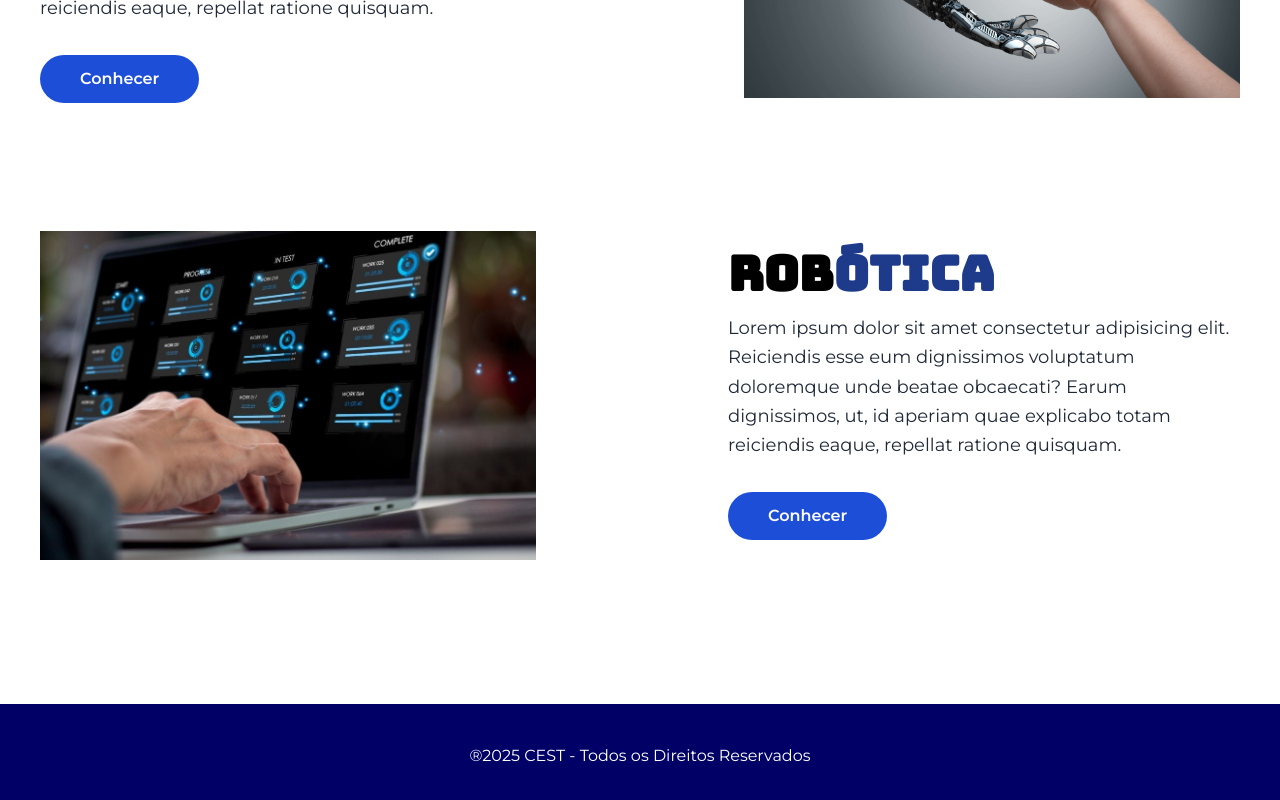
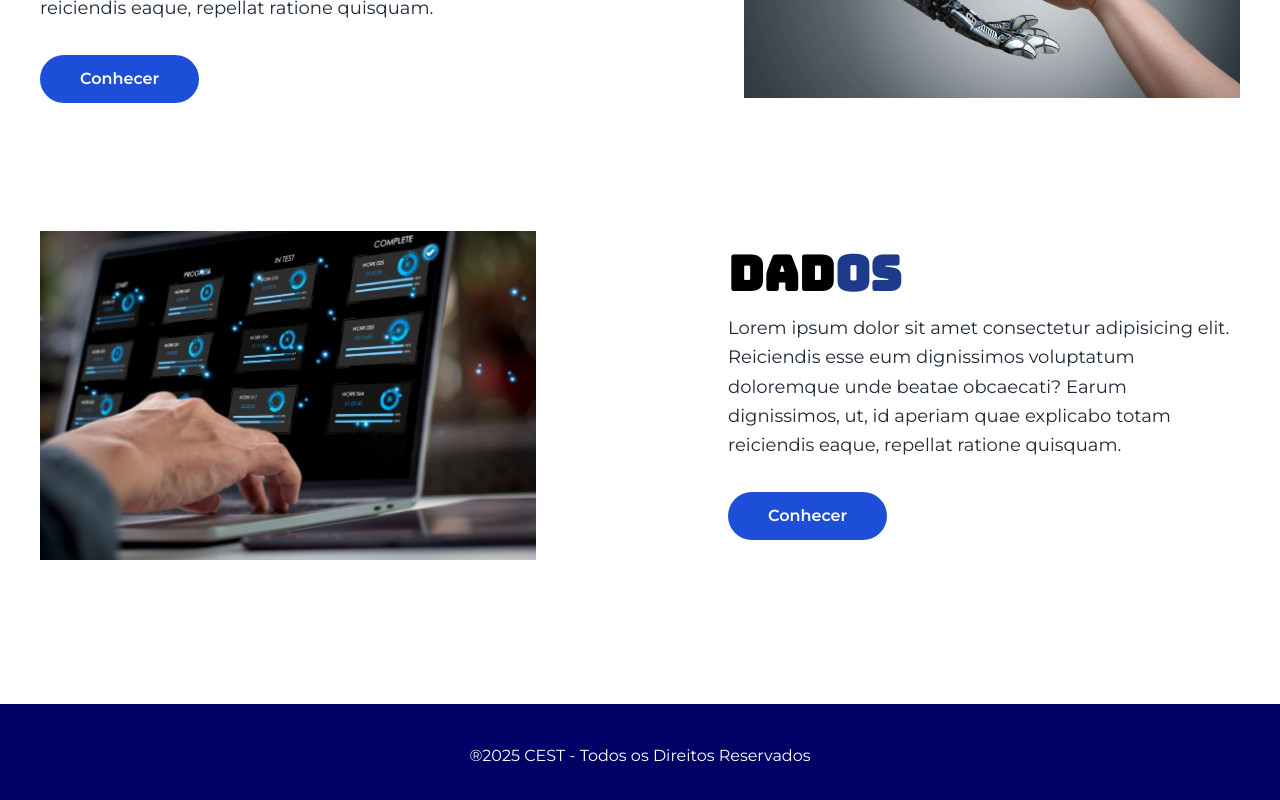
Before and after one commit to gabrielvinte/laboratorios-cest, a React (Create React App) app: page / in a window 1280 px wide. Shown: the part 1367-2167 px from the top of the page. Built offline with nearby package versions, Linux system fonts and the light colour scheme.

Commit message:
correcao na sessao de dados

```diff
--- a/src/components/Dados.jsx
+++ b/src/components/Dados.jsx
@@ -18,8 +18,8 @@ function DadosRender({id}, ref){
             <div className="container mx-auto">
         {/* Título que aparece apenas em telas pequenas (celular/tablet). */}
         <h1 className="text-4xl md:text-5xl font-bold font-bungee mb-10 text-center lg:hidden">
-          <span className="text-black">ROB</span>
-          <span className="text-blue-900">ÓTICA</span>
+          <span className="text-black">DAD</span>
+          <span className="text-blue-900">OS</span>
         </h1>
 
         <div className="flex lg:flex-row-reverse items-center justify-center gap-x-16 lg:gap-x-[12rem] gap-y-10 lg:gap-y-0">
@@ -27,8 +27,8 @@ function DadosRender({id}, ref){
           <div className="w-full lg:max-w-lg flex flex-col items-center text-center lg:items-start lg:text-left order-2 lg:order-1">
             {/* Título que aparece apenas em telas grandes (monitores). */}
             <h1 className="hidden lg:block text-4xl md:text-5xl font-bold font-bungee mb-4">
-              <span className="text-black">ROB</span>
-              <span className="text-blue-900">ÓTICA</span>
+              <span className="text-black">DAD</span>
+              <span className="text-blue-900">OS</span>
             </h1>
             <p className="text-gray-800 text-lg leading-relaxed mb-8">
               Lorem ipsum dolor sit amet consectetur adipisicing elit. Reiciendis
```
